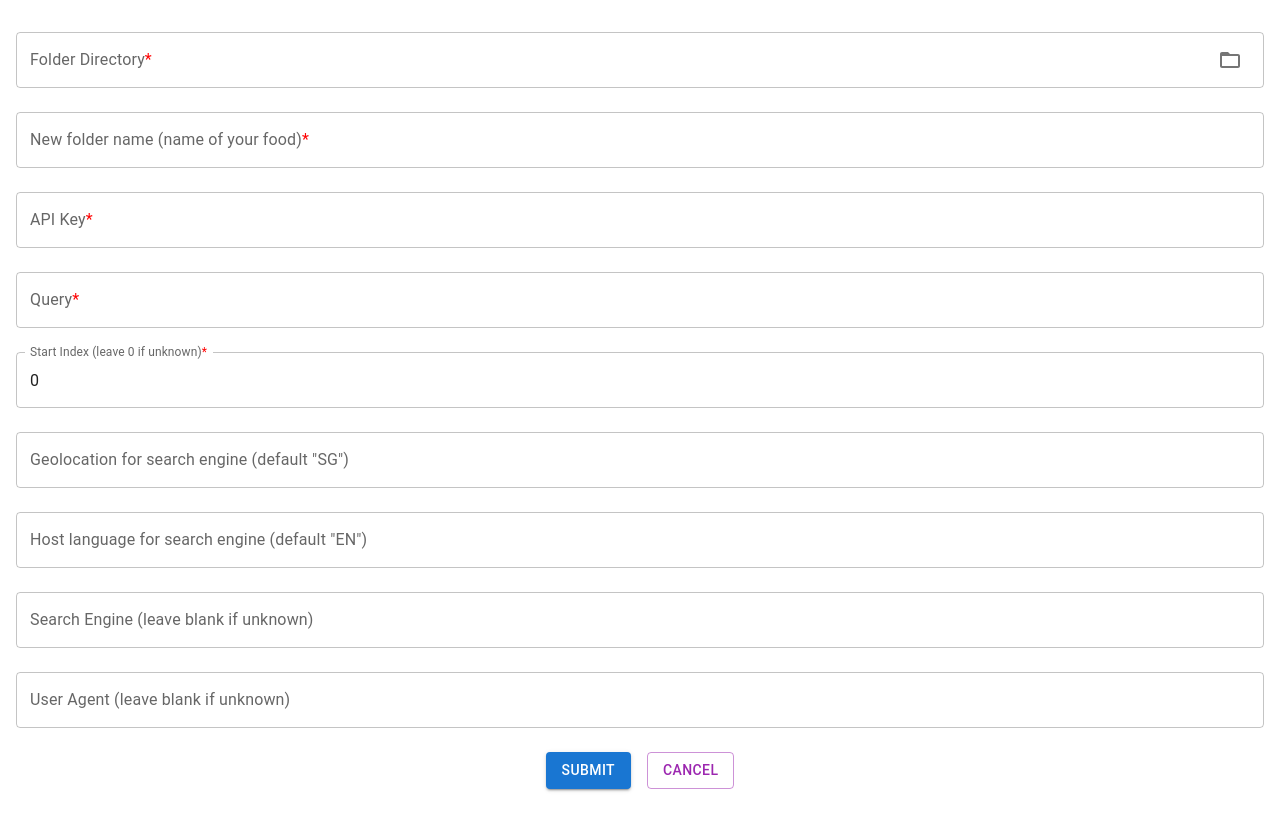
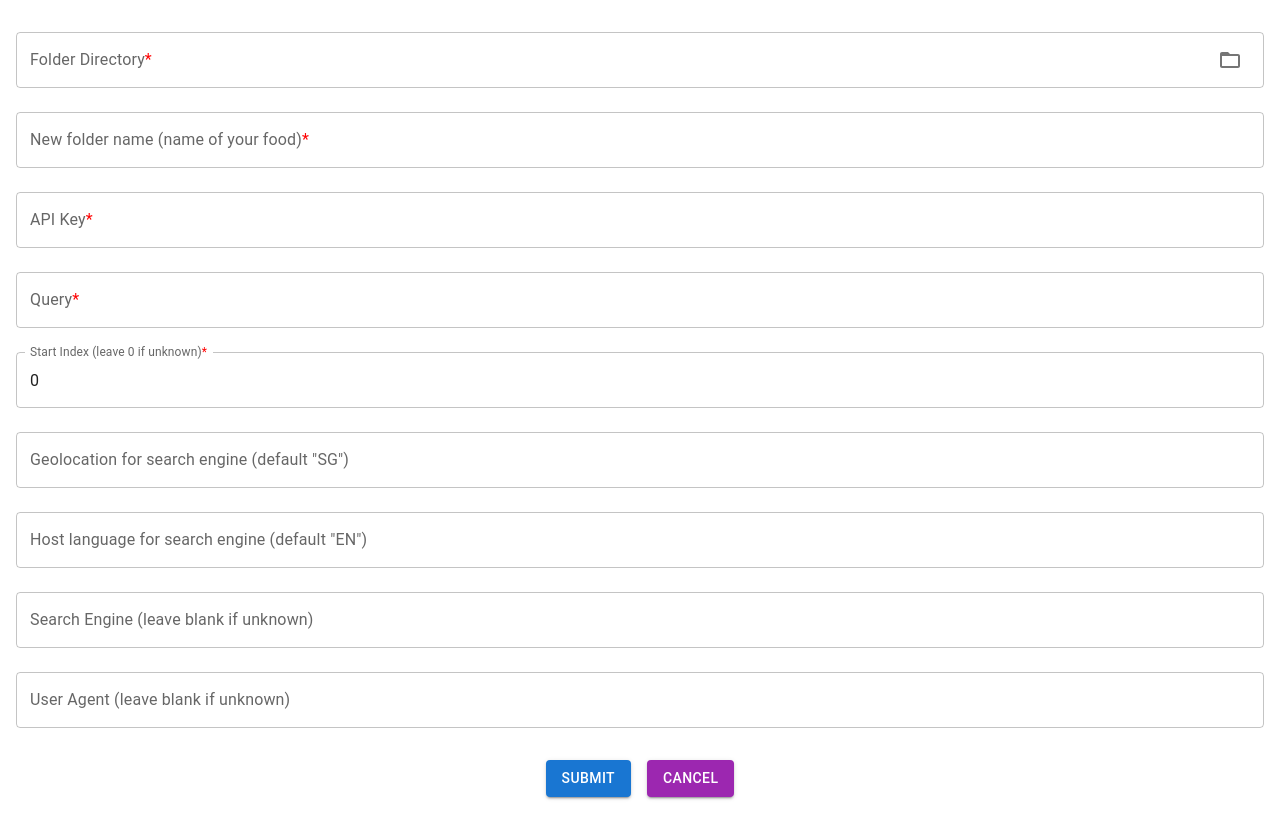
Before and after one commit to jonechong/image-labeller, a React (Create React App) app: page /download in a window 1280 px wide. Built offline with nearby package versions, Linux system fonts and the light colour scheme.

Commit message:
chore: used ActionButtons instead

```diff
--- a/src/pages/ImageDownloader.js
+++ b/src/pages/ImageDownloader.js
@@ -1,8 +1,9 @@
 import React, { useState, useEffect } from "react";
-import { Box, TextField, Button, List, ListItem } from "@mui/material";
+import { Box, TextField } from "@mui/material";
 import { useNavigate } from "react-router-dom";
 import AlertDialog from "../components/AlertDialog";
 import DirectoryBrowser from "../components/DirectoryBrowser";
+import ActionButtons from "../components/ActionButtons";
 
 export default function ImageDownloader() {
     const navigate = useNavigate();
@@ -146,6 +147,23 @@ export default function ImageDownloader() {
             });
     };
 
+    const downloadButtons = [
+        {
+            label: "Submit",
+            action: handleSubmit,
+            variant: "contained",
+            color: "primary",
+        },
+        {
+            label: "Cancel",
+            action: () => {
+                navigate("/");
+            },
+            variant: "contained",
+            color: "secondary",
+        },
+    ];
+
     useEffect(() => {
         if (arrayData.length > 0) {
             const downloadDirectory =
@@ -186,31 +204,9 @@ export default function ImageDownloader() {
                 />
             ))}
             <Box textAlign="center" mt={2}>
-                <Button
-                    variant="contained"
-                    color="primary"
-                    onClick={handleSubmit}
-                >
-                    Submit
-                </Button>
-                <Button
-                    variant="outlined"
-                    color="secondary"
-                    onClick={() => {
-                        navigate("/");
-                    }}
-                    sx={{ ml: 2 }}
-                >
-                    Cancel
-                </Button>
+                <ActionButtons buttonsProps={downloadButtons} />
             </Box>
-            <Box mt={2}>
-                <List>
-                    {arrayData.map((item, index) => (
-                        <ListItem key={index}>{item}</ListItem>
-                    ))}
-                </List>
-            </Box>
+
             <AlertDialog
                 dialogOpen={showAlert}
                 setDialogOpen={setShowAlert}
```
